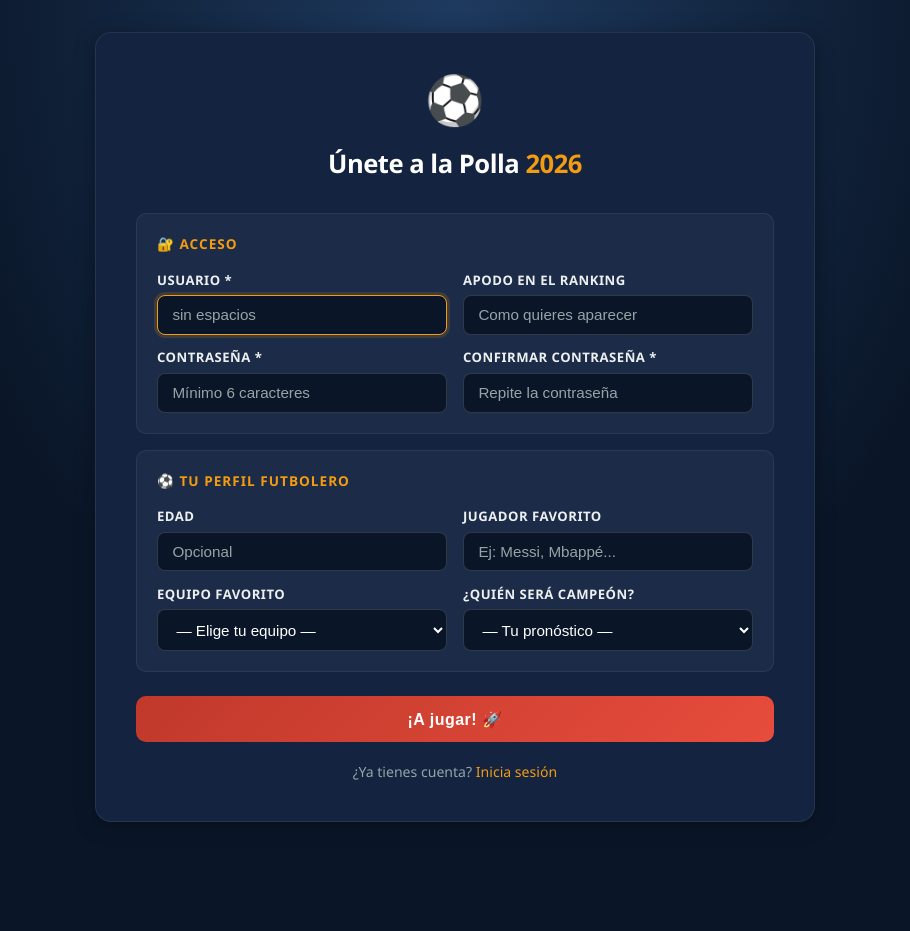
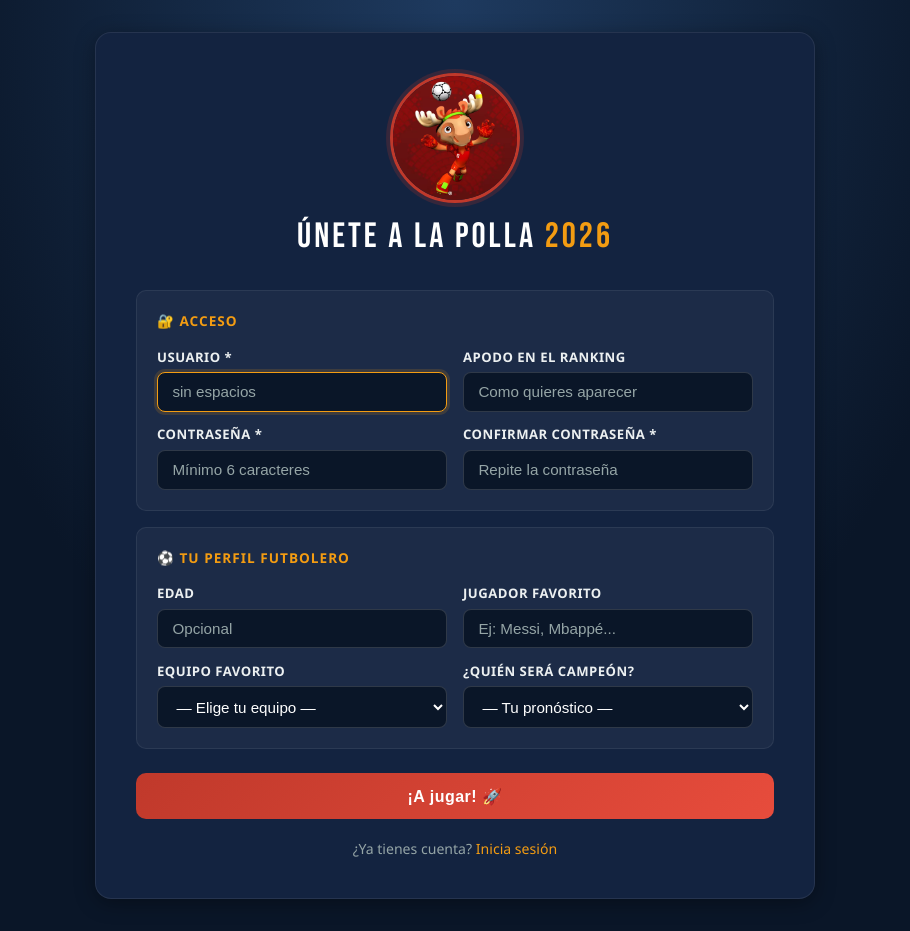
Before and after one commit to matjaviernunez/PM, a Flask app: page /auth/register in a window 1280 px wide. Shown: the whole page, without its empty margins (185-1095 px from the left). Before the commit the page ends 822 px from the top, so only its background shows below. Run offline with Flask 3, Linux system fonts and the light colour scheme; data that the repository does not hold is empty.

Commit message:
jn: debug 1

```diff
--- a/static/css/main.css
+++ b/static/css/main.css
@@ -84,13 +84,34 @@ a:hover { color: var(--dorado-claro); text-decoration: underline; }
   50%       { transform: translateY(-8px); }
 }
 .auth-logo h1 {
-  font-size: 1.6rem;
-  font-weight: 800;
+  font-size: 2.2rem;
+  font-family: 'Bebas Neue', 'Oswald', var(--font-main);
+  font-weight: 400;
   color: var(--blanco);
-  letter-spacing: -0.5px;
+  letter-spacing: 3px;
 }
 .auth-logo h1 .year {
   color: var(--dorado);
+}
+
+/* ── Maple en login ───────────────────────────────────────────── */
+.auth-wrapper--maple {
+  background:
+    radial-gradient(ellipse at top, #1e3a5f 0%, var(--azul-oscuro) 60%),
+    url('/static/img/maple.avif') right bottom / 320px auto no-repeat;
+  background-blend-mode: normal, normal;
+}
+
+.auth-mascota {
+  width: 130px;
+  height: 130px;
+  object-fit: cover;
+  object-position: center 20%;
+  border-radius: 50%;
+  border: 3px solid var(--rojo);
+  display: block;
+  margin: 0 auto .75rem;
+  box-shadow: 0 0 0 4px rgba(192,57,43,.2);
 }
 
 /* ── Auth — form ──────────────────────────────────────────────── */
--- a/templates/auth/login.html
+++ b/templates/auth/login.html
@@ -6,7 +6,7 @@
   <div class="auth-card">
 
     <div class="auth-logo">
-      <span class="auth-logo-icon">⚽</span>
+      <img class="auth-mascota" src="{{ url_for('static', filename='img/maple.avif') }}" alt="Maple">
       <h1>Polla Mundialista <span class="year">2026</span></h1>
     </div>
 
--- a/templates/auth/register.html
+++ b/templates/auth/register.html
@@ -6,7 +6,7 @@
   <div class="auth-card auth-card--wide">
 
     <div class="auth-logo">
-      <span class="auth-logo-icon">⚽</span>
+      <img class="auth-mascota" src="{{ url_for('static', filename='img/maple.avif') }}" alt="Maple">
       <h1>Únete a la Polla <span class="year">2026</span></h1>
     </div>
 
--- a/templates/base.html
+++ b/templates/base.html
@@ -4,6 +4,7 @@
   <meta charset="UTF-8">
   <meta name="viewport" content="width=device-width, initial-scale=1.0">
   <title>{% block title %}Polla Mundialista 2026{% endblock %}</title>
+  <link href="https://fonts.googleapis.com/css2?family=Bebas+Neue&family=Oswald:wght@400;700&display=swap" rel="stylesheet">
   <link rel="stylesheet" href="{{ url_for('static', filename='css/main.css') }}">
   <link rel="stylesheet" href="{{ url_for('static', filename='css/predicciones.css') }}">
   <link rel="stylesheet" href="{{ url_for('static', filename='css/navbar.css') }}">
```
Also changed, not shown: static/css/predicciones.css (+42 -3 lines), static/css/ranking.css (+45 -5 lines), templates/predicciones/index.html (+8 -0 lines), static/img/Clutch.avif (added), static/img/Maple.avif (added), static/img/Zayu.avif (added).
